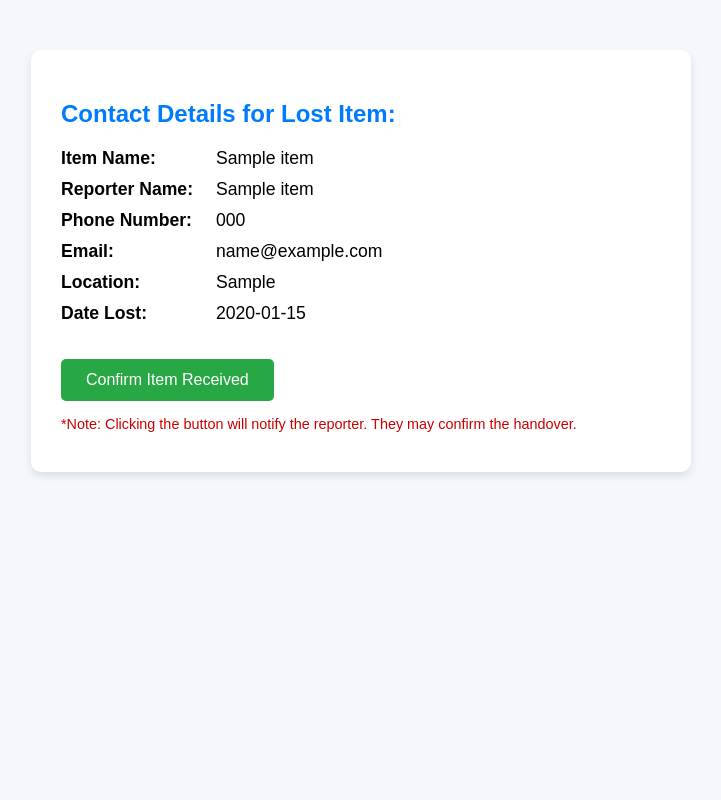
After one commit to Abhirami-p0612/OOP-project, a Spring Boot app: page /get-lost-contact/1 in a window 1280 px wide. The commit adds this page. Shown: the whole page, without its empty margins (279-1000 px from the left). Run offline with Spring Boot 4, Linux system fonts and the light colour scheme; tables that the repository leaves empty hold one stand-in row (values such as "Sample post").

Commit message:
updated report lost , found lost

```diff
--- a/src/main/java/com/project/lostandfound/HomeController.java
+++ b/src/main/java/com/project/lostandfound/HomeController.java
@@ -9,43 +9,43 @@ import org.springframework.web.multipart.MultipartFile;
 import org.springframework.web.servlet.mvc.support.RedirectAttributes;
 
 import java.util.List;
-import java.util.Optional; // Added for Optional return from Repository
+import java.util.Optional;
 
 @Controller
 public class HomeController {
 
     @Autowired
     private UserRepository userRepository;
+
     @Autowired
     private LostItemRepository lostItemRepository;
+
     @Autowired
     private FoundItemRepository foundItemRepository;
 
+    // --- Home & Index ---
     @GetMapping({"/", "/index"})
     public String indexPage() {
-        return "index";          // templates/index.html
+        return "index";
     }
 
+    // --- Signup ---
     @PostMapping("/signup")
-    public String handleSignUp(
-            @RequestParam String email,
+    public String handleSignUp(@RequestParam String email,
                                @RequestParam String password,
                                Model model,
                                HttpSession session,
                                RedirectAttributes redirectAttributes) {
 
-        // If email already exists, redirect to login with message
         if (userRepository.existsByEmail(email)) {
             redirectAttributes.addFlashAttribute("message", "This email has an account already. Please login");
             return "redirect:/login";
         }
 
         int rowsAffected = userRepository.save(email, password);
-
         if (rowsAffected > 0) {
-            // Save email in session and go to dashboard
             session.setAttribute("username", email);
-            model.addAttribute("username", email); // Pass username to next page
+            model.addAttribute("username", email);
             return "selection";
         } else {
             model.addAttribute("error", "Failed to create account. Please try again.");
@@ -53,128 +53,115 @@ public class HomeController {
         }
     }
 
-    // --- Login GET (shows login page) ---
+    // --- Login GET ---
     @GetMapping("/login")
     public String loginPage() {
-        return "login";  // templates/login.html
+        return "login";
     }
 
-    // --- Handle Login POST ---
+    // --- Login POST ---
     @PostMapping("/handle-login")
-    public String handleLogin(
-            @RequestParam String email,
+    public String handleLogin(@RequestParam String email,
                               @RequestParam String password,
                               Model model,
                               HttpSession session,
                               RedirectAttributes redirectAttributes) {
 
-        // If email doesn't exist, redirect to signup with message
         if (!userRepository.existsByEmail(email)) {
             redirectAttributes.addFlashAttribute("error", "Account doesn't exist. Please sign up first.");
             return "redirect:/index";
         }
 
-        // Get stored password
         String stored = userRepository.getPasswordByEmail(email);
         if (stored == null || !stored.equals(password)) {
             model.addAttribute("error", "Incorrect password. Please try again.");
             return "login";
         }
 
-        // Successful login -> set session
         session.setAttribute("username", email);
         model.addAttribute("username", email);
 
-        // --- Notification logic start ---
-        // Fetch pending notification for this user (if any)
+        // --- Notification logic ---
         String notification = userRepository.getNotification(email);
         if (notification != null && !notification.isEmpty()) {
-            // Use FlashAttribute to show popup in selection.html
             redirectAttributes.addFlashAttribute("message", notification);
-
-            // Clear the notification so it shows only once
             userRepository.clearNotification(email);
         }
-        // --- Notification logic end ---
 
-        // Redirect to selection page so that flash attributes are available
         return "redirect:/selection";
     }
 
-
-    // --- Pages for navigation ---
+    // --- Navigation Pages ---
     @GetMapping("/report-found")
     public String reportFoundPage() {
-        return "report-found";  // templates/report-found.html
+        return "report-found";
     }
 
     @GetMapping("/report-lost")
     public String reportLostPage() {
-        return "report-lost";  // templates/report-lost.html
+        return "report-lost";
     }
 
     @GetMapping("/view-found")
-    public String viewFoundPage(@RequestParam(value = "highlightId", required = false) Integer highlightId, Model model) {
-        // Only fetch items that are not marked as DELETED
+    public String viewFoundPage(@RequestParam(value = "highlightId", required = false) Integer highlightId,
+                                Model model,
+                                HttpSession session) {
         model.addAttribute("foundItems", foundItemRepository.findAll());
         model.addAttribute("highlightId", highlightId);
-        return "view-found";  // templates/view-found.html
+        model.addAttribute("username", session.getAttribute("username"));
+        return "view-found";
     }
 
     @GetMapping("/view-lost")
-    public String viewLostPage(@RequestParam(value = "highlightId", required = false) Integer highlightId, Model model) {
+    public String viewLostPage(@RequestParam(value = "highlightId", required = false) Integer highlightId,
+                               Model model,
+                               HttpSession session) {
         model.addAttribute("items", lostItemRepository.findAll());
         model.addAttribute("highlightId", highlightId);
-        return "view-lost";  // templates/view-lost.html
+        model.addAttribute("username", session.getAttribute("username"));
+        return "view-lost";
     }
 
     @GetMapping("/selection")
     public String selectionPage(HttpSession session, Model model) {
         String username = (String) session.getAttribute("username");
-
         if (username != null) {
             model.addAttribute("username", username);
 
-            // Fetch items reported by this user that are awaiting deletion
-            List<FoundItem> awaitingItems = foundItemRepository.findByReporterAndStatus(username, "AWAITING_DELETION");
+            List<FoundItem> awaitingFound = foundItemRepository.findByReporterAndStatus(username, "AWAITING_DELETION");
+            List<LostItem> awaitingLost = lostItemRepository.findByReporterAndStatus(username, "AWAITING_DELETION");
 
-            if (!awaitingItems.isEmpty()) {
-                model.addAttribute("awaitingItems", awaitingItems);
+            model.addAttribute("awaitingFound", awaitingFound);
+            model.addAttribute("awaitingLost", awaitingLost);
         }
-        }
-
         return "selection";
     }
 
 
 
-    // --- Handle Lost Report ---
+
+    // --- Handle Found Report POST ---
     @PostMapping("/report-found")
-    public String handleReportFound(
-            @RequestParam(value = "itemName", required = false) String itemName,
+    public String handleReportFound(@RequestParam(value = "itemName", required = false) String itemName,
                                     @RequestParam("description") String description,
                                     @RequestParam("location") String location,
-            @RequestParam("contactName") String contactName,     // NEW
-            @RequestParam("contactPhone") String contactPhone,   // NEW
-            @RequestParam("contactEmail") String contactEmail,   // NEW
+                                    @RequestParam("contactName") String contactName,
+                                    @RequestParam("contactPhone") String contactPhone,
+                                    @RequestParam("contactEmail") String contactEmail,
                                     @RequestParam("dateFound") String dateFound,
                                     @RequestParam(value = "image", required = false) MultipartFile image,
                                     Model model) {
-
         try {
-            // Validate 10-digit phone number (redundant if HTML pattern is used, but good server-side practice)
             if (!contactPhone.matches("\\d{10}")) {
                 model.addAttribute("error", "Phone number must be exactly 10 digits.");
                 return "report-found";
             }
 
-            // Call updated save method with new contact fields
-            int rowsAffected = foundItemRepository.save(itemName, description, location, contactName, contactPhone, contactEmail, dateFound, image);
+            int rowsAffected = foundItemRepository.save(itemName, description, location, contactName,
+                    contactPhone, contactEmail, dateFound, image);
 
-            // After saving, check for a similar lost item and redirect if found
             LostItem match = lostItemRepository.findSimilar(itemName, description);
             if (match != null) {
-                model.addAttribute("message", "We found a similar item reported as LOST. Redirecting you to the item...");
                 return "redirect:/view-lost?highlightId=" + match.getId();
             }
 
@@ -185,40 +172,76 @@ public class HomeController {
                 model.addAttribute("error", "Failed to save the found item.");
                 return "report-found";
             }
+
         } catch (Exception e) {
             model.addAttribute("error", "Error: " + e.getMessage());
             return "report-found";
         }
     }
 
-    // --- NEW: Endpoint to Display Contact Details ---
+    // --- Handle Lost Report POST ---
+    @PostMapping("/report-lost")
+    public String handleReportLost(
+            @RequestParam("itemName") String itemName,
+            @RequestParam("description") String description,
+            @RequestParam("location") String location,
+            @RequestParam("contactName") String contactName,
+            @RequestParam("contactPhone") String contactPhone,
+            @RequestParam("contactEmail") String contactEmail,
+            @RequestParam("dateLost") String dateLost,
+            @RequestParam(value = "image", required = false) MultipartFile image,
+            Model model) {
+
+        try {
+            if (!contactPhone.matches("\\d{10}")) {
+                model.addAttribute("error", "Phone number must be exactly 10 digits.");
+                return "report-lost";
+            }
+
+            int rowsAffected = lostItemRepository.save(itemName, description, location,
+                    contactName, contactPhone, contactEmail, dateLost, image);
+
+            FoundItem match = foundItemRepository.findSimilar(itemName, description);
+            if (match != null) {
+                return "redirect:/view-found?highlightId=" + match.getId();
+            }
+
+            if (rowsAffected > 0) {
+                model.addAttribute("message", "Lost item reported successfully!");
+                return "selection";
+            } else {
+                model.addAttribute("error", "Failed to save the lost item. Please try again.");
+                return "report-lost";
+            }
+
+        } catch (Exception e) {
+            model.addAttribute("error", "An unexpected error occurred: " + e.getMessage());
+            return "report-lost";
+        }
+    }
+
+    // --- Get Contact Details for Found Item ---
     @GetMapping("/get-contact/{id}")
     public String getContactDetails(@PathVariable Integer id, Model model, RedirectAttributes redirectAttributes) {
         Optional<FoundItem> itemOptional = foundItemRepository.findById(id);
-
         if (itemOptional.isPresent()) {
             model.addAttribute("item", itemOptional.get());
-            return "contact-details"; // templates/contact-details.html
+            return "contact-details";
         } else {
             redirectAttributes.addFlashAttribute("error", "Item not found.");
             return "redirect:/view-found";
         }
     }
 
-    // HomeController.java - UPDATED confirmItemReceived
+    // --- Confirm Found Item Received ---
     @PostMapping("/confirm-item-received/{id}")
     public String confirmItemReceived(@PathVariable int id, RedirectAttributes redirectAttributes) {
         Optional<FoundItem> itemOpt = foundItemRepository.findById(id);
         if (itemOpt.isPresent()) {
             FoundItem item = itemOpt.get();
-
-            // Update the item status to awaiting deletion
             foundItemRepository.updateStatus(id, "AWAITING_DELETION");
-
-            // Store notification for the reporter (Person A)
             userRepository.saveNotification(item.getContactEmail(),
                     "Your reported item '" + item.getItemName() + "' has been confirmed by the receiver.");
-
             redirectAttributes.addFlashAttribute("message",
                     "The item will be deleted after confirmation by the reporter.");
         }
@@ -226,45 +249,62 @@ public class HomeController {
     }
 
 
-    // --- NEW: Reported Person Confirms Deletion (Status: AWAITING_DELETION -> DELETED / DELETE) ---
-    @PostMapping("/confirm-item-deleted/{id}")
-    public String confirmItemDeleted(@PathVariable int id, RedirectAttributes redirectAttributes) {
+    // --- Confirm Lost Item Received ---
+    @PostMapping("/confirm-lost-item-received/{id}")
+    public String confirmLostItemReceived(@PathVariable int id, RedirectAttributes redirectAttributes) {
+        Optional<LostItem> itemOpt = lostItemRepository.findById(id);
+        if (itemOpt.isPresent()) {
+            LostItem item = itemOpt.get();
+            lostItemRepository.updateStatus(id, "AWAITING_DELETION");
+            userRepository.saveNotification(item.getContactEmail(),
+                    "Your reported lost item '" + item.getItemName() + "' has been confirmed as received by the owner.");
+            redirectAttributes.addFlashAttribute("message",
+                    "The item will be deleted after confirmation by the reporter.");
+        }
+        return "redirect:/view-lost";
+    }
+
+    // --- Confirm Found Item Deletion ---
+    @PostMapping("/confirm-found-item-deletion/{id}")
+    public String confirmFoundItemDeletion(@PathVariable int id, HttpSession session, RedirectAttributes redirectAttributes) {
+        String username = (String) session.getAttribute("username");
+        Optional<FoundItem> itemOpt = foundItemRepository.findById(id);
+
+        if (itemOpt.isPresent() && itemOpt.get().getContactEmail().equals(username)) { // reporter check
             foundItemRepository.deleteById(id);
-        redirectAttributes.addFlashAttribute("message", "Item successfully removed from the list!");
+            redirectAttributes.addFlashAttribute("message", "Found item successfully removed!");
+        } else {
+            redirectAttributes.addFlashAttribute("error", "You are not authorized to delete this item.");
+        }
         return "redirect:/selection";
     }
-    // --- Handle Lost Report ---
-    @PostMapping("/report-lost")
-    public String handleReportLost(
-            @RequestParam("itemName") String itemName,
-            @RequestParam("description") String description,
-            @RequestParam("location") String location,
-            @RequestParam("contact") String contact,
-            @RequestParam("dateLost") String dateLost,
-            @RequestParam(value = "image", required = false) MultipartFile image,
-            Model model) {
 
-        try {
-            int rowsAffected = lostItemRepository.save(itemName, description, location, contact, dateLost, image);
+    // --- Get Contact Details for Lost Item ---
+    @GetMapping("/get-lost-contact/{id}")
+    public String getLostContact(@PathVariable Integer id, Model model, RedirectAttributes redirectAttributes) {
+        Optional<LostItem> itemOptional = lostItemRepository.findById(id);
 
-            // After saving, check for a similar found item and redirect if found
-            FoundItem match = foundItemRepository.findSimilar(itemName, description);
-            if (match != null) {
-                model.addAttribute("message", "We found a similar item reported as FOUND. Redirecting you to the item...");
-                return "redirect:/view-found?highlightId=" + match.getId();
+        if (itemOptional.isPresent()) {
+            model.addAttribute("item", itemOptional.get());
+            return "contact-lost";
+        } else {
+            redirectAttributes.addFlashAttribute("error", "Item not found.");
+            return "redirect:/view-lost";
         }
+    }
+    // --- Confirm Lost Item Deletion ---
+    @PostMapping("/confirm-lost-item-deletion/{id}")
+    public String confirmLostItemDeletion(@PathVariable int id, HttpSession session, RedirectAttributes redirectAttributes) {
+        String username = (String) session.getAttribute("username");
+        Optional<LostItem> itemOpt = lostItemRepository.findById(id);
 
-            if (rowsAffected > 0) {
-                model.addAttribute("message", "Item reported successfully!");
-                return "selection";
+        if (itemOpt.isPresent() && itemOpt.get().getContactEmail().equals(username)) { // reporter check
+            lostItemRepository.deleteById(id);
+            redirectAttributes.addFlashAttribute("message", "Lost item successfully removed!");
         } else {
-                model.addAttribute("error", "Failed to save the item. Please try again.");
-                return "report-lost";
+            redirectAttributes.addFlashAttribute("error", "You are not authorized to delete this item.");
         }
-        } catch (Exception e) {
-            model.addAttribute("error", "An unexpected error occurred: " + e.getMessage());
-            return "report-lost";
-        }
+        return "redirect:/selection";
     }
 
 }
--- /dev/null
+++ b/src/main/resources/templates/contact-lost.html
@@ -0,0 +1,97 @@
+<!DOCTYPE html>
+<html lang="en" xmlns:th="http://www.thymeleaf.org">
+<head>
+    <meta charset="UTF-8">
+    <title>Lost Item Contact Details</title>
+    <style>
+        body {
+            font-family: Arial, sans-serif;
+            background-color: #f4f7fc;
+            margin: 0;
+            padding: 0;
+            display: flex;
+            justify-content: center;
+            align-items: flex-start;
+            min-height: 100vh;
+        }
+
+        .container {
+            background-color: #fff;
+            border-radius: 10px;
+            padding: 30px;
+            margin-top: 50px;
+            box-shadow: 0 4px 8px rgba(0,0,0,0.1);
+            max-width: 600px;
+            width: 100%;
+        }
+
+        h2 {
+            color: #007BFF;
+            margin-bottom: 20px;
+        }
+
+        p {
+            font-size: 1.1em;
+            margin: 10px 0;
+        }
+
+        strong {
+            display: inline-block;
+            width: 150px;
+            text-align: left;
+        }
+
+        .confirmation-button {
+            display: inline-block;
+            margin-top: 25px;
+        }
+
+        .confirmation-button button {
+            padding: 12px 25px;
+            font-size: 16px;
+            color: #fff;
+            background-color: #28a745;
+            border: none;
+            border-radius: 5px;
+            cursor: pointer;
+        }
+
+        .confirmation-button button:hover {
+            background-color: #1e7e34;
+        }
+
+        .note {
+            margin-top: 15px;
+            font-size: 0.9em;
+            color: #cc0000;
+        }
+    </style>
+</head>
+<body>
+
+<div class="container" th:if="${item}">
+    <h2>Contact Details for Lost Item:</h2>
+    <p><strong>Item Name:</strong> <span th:text="${item.itemName}"></span></p>
+    <p><strong>Reporter Name:</strong> <span th:text="${item.contactName}"></span></p>
+    <p><strong>Phone Number:</strong> <span th:text="${item.contactPhone}"></span></p>
+    <p><strong>Email:</strong> <span th:text="${item.contactEmail}"></span></p>
+    <p><strong>Location:</strong> <span th:text="${item.location}"></span></p>
+    <p><strong>Date Lost:</strong> <span th:text="${item.dateLost}"></span></p>
+
+    <div class="confirmation-button">
+        <form th:action="@{/confirm-lost-item-received/{id}(id=${item.id})}" method="post">
+            <button type="submit">Confirm Item Received</button>
+        </form>
+    </div>
+
+    <p class="note">
+        *Note: Clicking the button will notify the reporter. They may confirm the handover.
+    </p>
+</div>
+
+<div th:if="${item == null}">
+    <p>Lost item not found.</p>
+</div>
+
+</body>
+</html>
```
Also changed, not shown: src/main/java/com/project/lostandfound/LostItem.java (+22 -5 lines), src/main/java/com/project/lostandfound/LostItemRepository.java (+55 -21 lines), src/main/resources/schema.sql (+10 -1 lines), src/main/resources/templates/report-lost.html (+15 -5 lines), src/main/resources/templates/selection.html (+19 -4 lines), src/main/resources/templates/view-lost.html (+53 -5 lines), 11 other files. Lines whose indentation alone changed are shown as unchanged.
